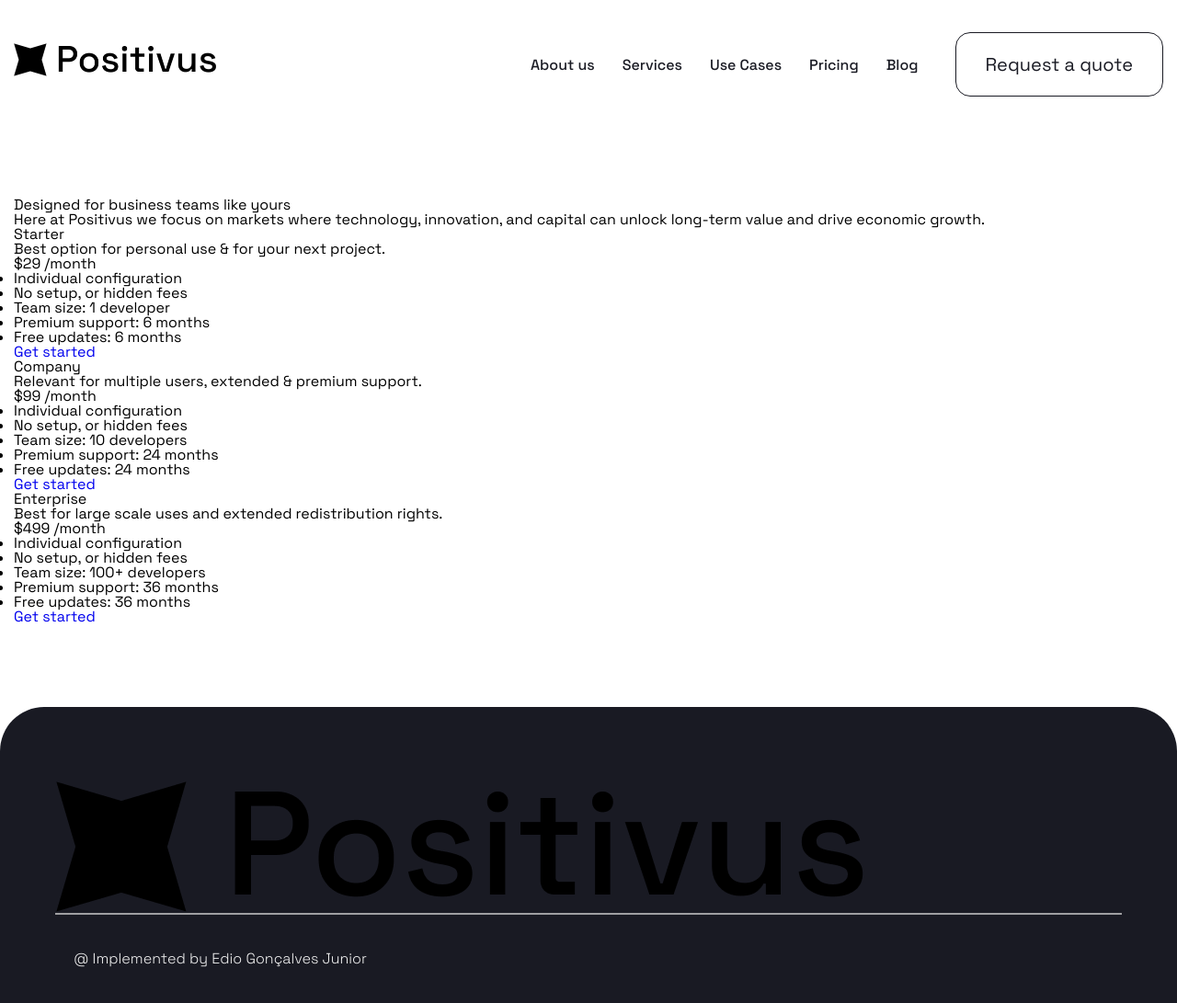
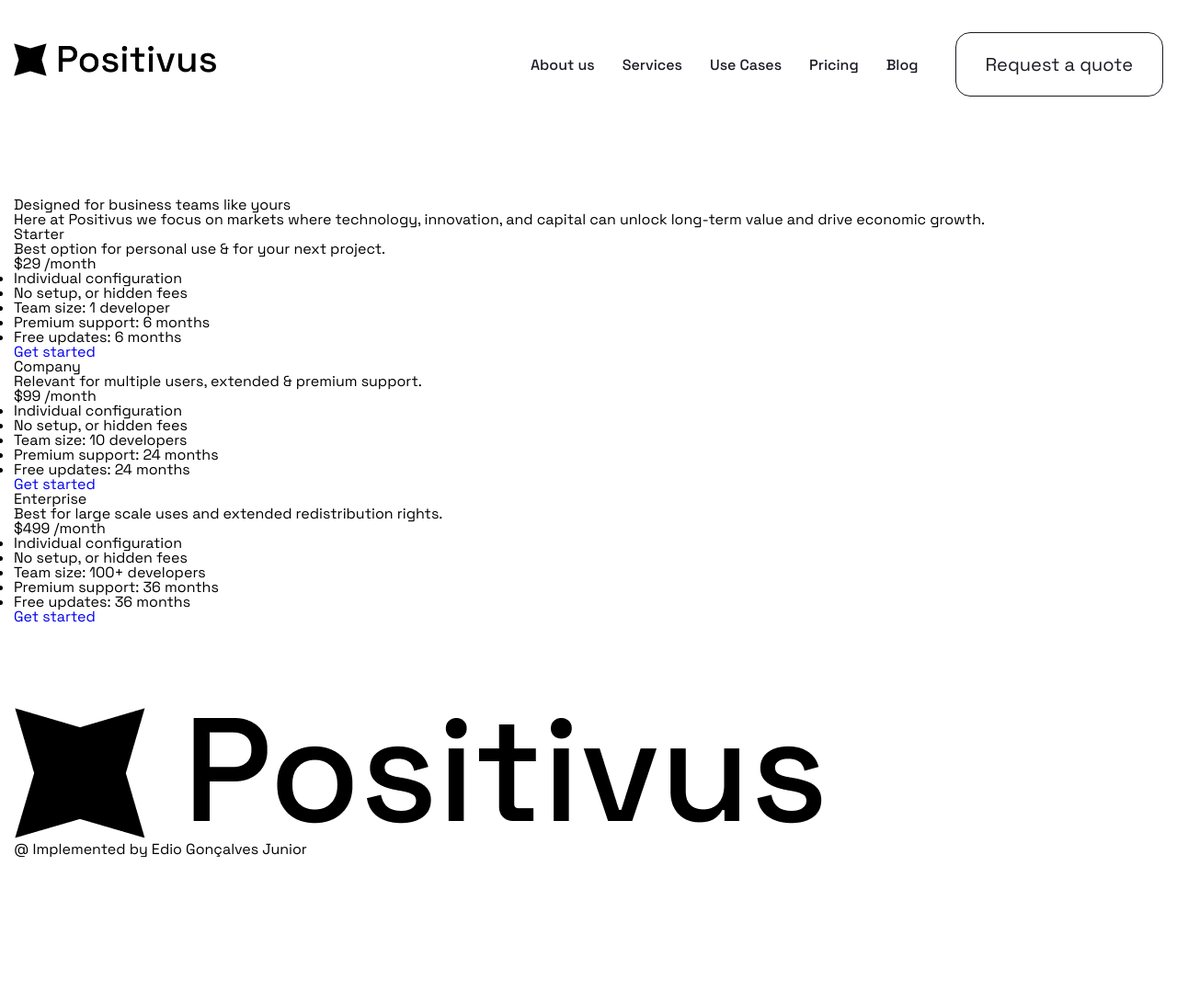
Before and after one commit to Edio-Goncalves/landingpage-marketing, a plain HTML site: page pages/pricing.html in a window 1280 px wide. Shown: the whole page at 92% size. After the commit the page ends 932 px from the top, so only its background shows below. Drawn offline with Linux system fonts and the light colour scheme.

```diff
--- a/assets/style/scss/style.scss
+++ b/assets/style/scss/style.scss
@@ -661,7 +661,7 @@
 }
 
 /* FOOTER */
-footer {
+.footer-content {
   background-color: fw.$dark-color;
   padding-top: 80px;
   margin-left: -15px;
@@ -1120,7 +1120,7 @@
   }
 
   /* FOOTER */
-  footer {
+  .footer-content {
     padding-left: 60px;
     padding-right: 60px;
     border-top-left-radius: 3rem;
```
Also changed, not shown: assets/style/css/style.css, 1 other file.
